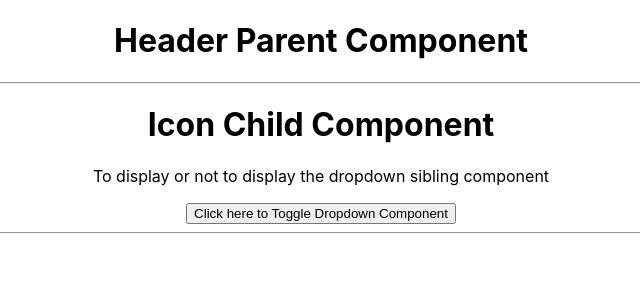
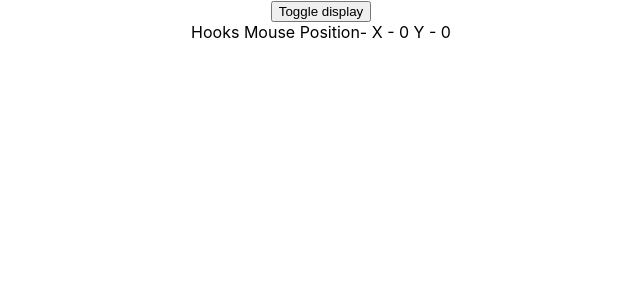
Before and after one commit to edsonha/react-playground, a React (Create React App) app: page / in a window 1280 px wide. Shown: the top 300 px of the page, without its empty margins (319-959 px from the left). Built offline with nearby package versions, Linux system fonts and the light colour scheme.

Commit message:
Use Effect cleanup for ComponentWillUnmount

```diff
--- a/src/App.js
+++ b/src/App.js
@@ -1,7 +1,8 @@
 // import HocContainer from "./HOC/HocContainer";
 // import ContextContainer from "./Context/ContextContainer";
-import ContextProviderPattern from "./ContextProviderPattern/ContextProviderPattern";
-import ContextProvider from "./ContextProviderPattern/context";
+// import ContextProviderPattern from "./ContextProviderPattern/ContextProviderPattern";
+// import ContextProvider from "./ContextProviderPattern/context";
+import ComponentWillUnmount from "./CWU/CWUContainer";
 import "./App.css";
 
 const App = () => {
@@ -9,9 +10,10 @@ const App = () => {
     <div className="App">
       {/* <HocContainer /> */}
       {/* <ContextContainer /> */}
-      <ContextProvider>
+      {/* <ContextProvider>
         <ContextProviderPattern />
-      </ContextProvider>
+      </ContextProvider> */}
+      <ComponentWillUnmount />
     </div>
   );
 };
--- /dev/null
+++ b/src/CWU/CWUContainer.js
@@ -0,0 +1,14 @@
+import { useState } from "react";
+import HookMouse from "./HookMouse";
+
+const CWUContainer = () => {
+  const [display, setDisplay] = useState(true);
+  return (
+    <div>
+      <button onClick={() => setDisplay(!display)}>Toggle display</button>
+      {display && <HookMouse />}
+    </div>
+  );
+};
+
+export default CWUContainer;
--- /dev/null
+++ b/src/CWU/HookMouse.js
@@ -0,0 +1,30 @@
+import { useState, useEffect } from "react";
+
+const HookMouse = () => {
+  const [x, setX] = useState(0);
+  const [y, setY] = useState(0);
+
+  const logMousePosition = (e) => {
+    console.log("Mouse event");
+    setX(e.clientX);
+    setY(e.clientY);
+  };
+
+  useEffect(() => {
+    console.log("useFffect called");
+    window.addEventListener("mousemove", logMousePosition);
+
+    return () => {
+      console.log("Component unmounting code");
+      window.removeEventListener("mousemove", logMousePosition);
+    };
+  }, []);
+
+  return (
+    <div>
+      Hooks Mouse Position- X - {x} Y - {y}
+    </div>
+  );
+};
+
+export default HookMouse;
```
